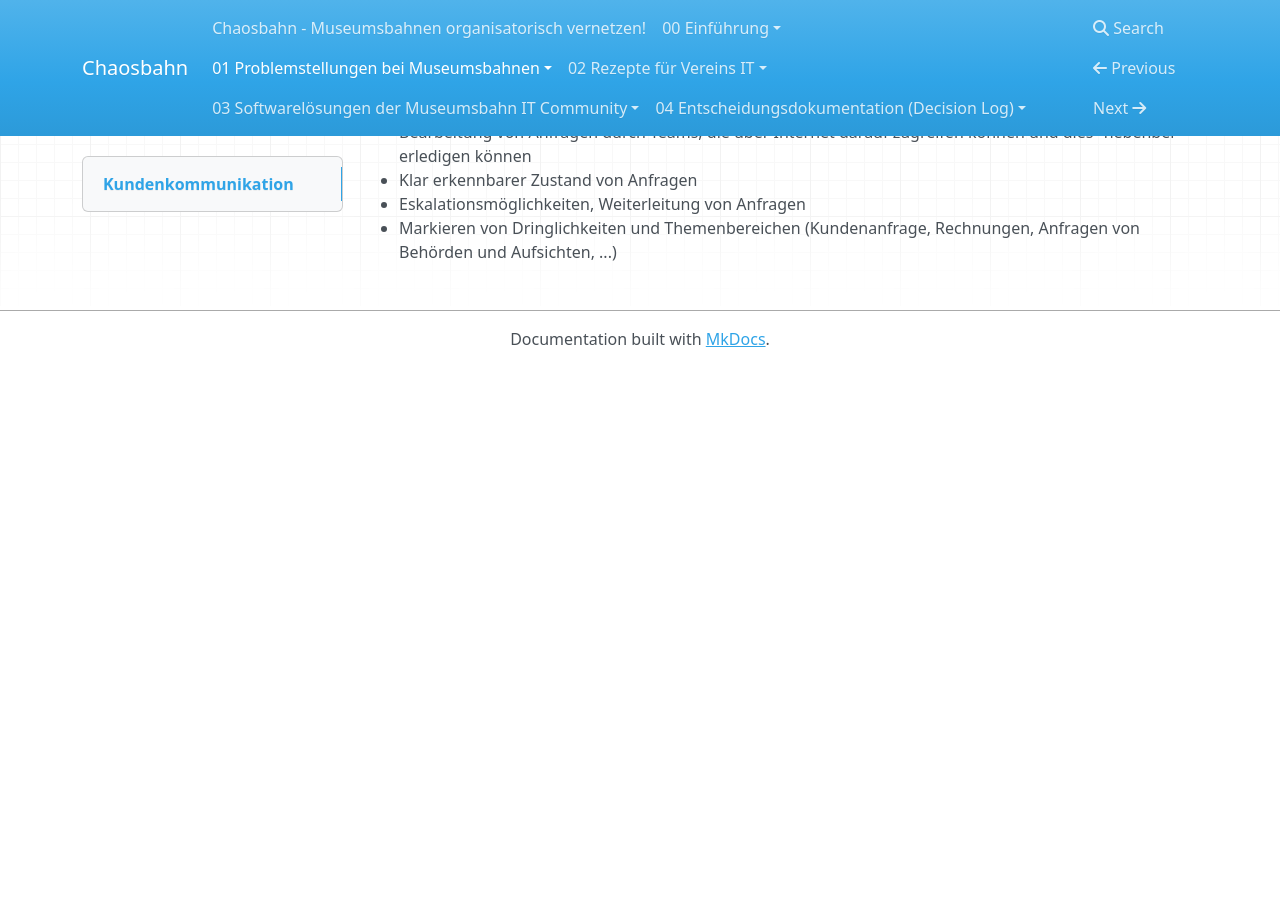
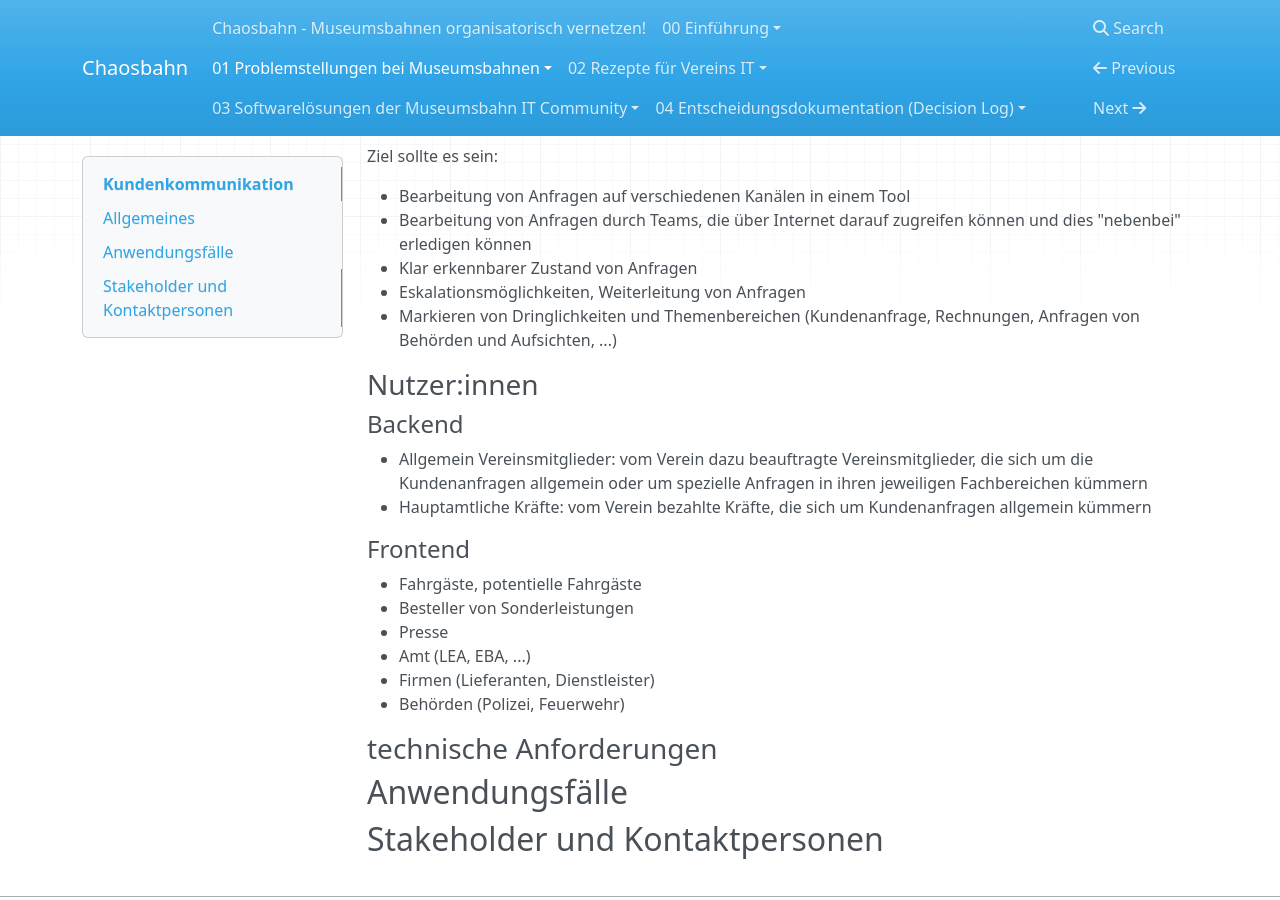
Before and after one commit to museumsbahn-it-community/museumsbahn-knowledgebase, an MkDocs documentation site: the page built from docs/01 Problemstellungen bei Museumsbahnen/04 Kundenkommunikation/00 Problembeschreibung.md, in a window 1280 px wide and 900 px high, scrolled down 574 px. Built offline with MkDocs 1.6.1, drawn with Linux system fonts in a browser that asks for light colours; nearby versions of some CDN libraries; before the commit the page ends 941 px from its top, so only the background shows below that; some of the changed text lies outside the part shown.

Commit message:
Beschr. Kundenkommunikation an Template angepasst

```diff
--- a/docs/01 Problemstellungen bei Museumsbahnen/04 Kundenkommunikation/problem.md
+++ b/docs/01 Problemstellungen bei Museumsbahnen/04 Kundenkommunikation/00 Problembeschreibung.md
@@ -1,4 +1,6 @@
 # Kundenkommunikation
+## Allgemeines
+### Problemstellung
 
 Museumsbahnen bekommen Anfragen über verschiedene Kanäle. Der typische Museumsbahn-Kunde ist eher nicht "digital native". Anfragen kommen unter anderem über:
 
@@ -21,3 +23,22 @@ Ziel sollte es sein:
  * Klar erkennbarer Zustand von Anfragen
  * Eskalationsmöglichkeiten, Weiterleitung von Anfragen
  * Markieren von Dringlichkeiten und Themenbereichen (Kundenanfrage, Rechnungen, Anfragen von Behörden und Aufsichten, ...)
+
+### Nutzer:innen
+#### Backend
+* Allgemein Vereinsmitglieder: vom Verein dazu beauftragte Vereinsmitglieder, die sich um die Kundenanfragen allgemein oder um spezielle Anfragen in ihren jeweiligen Fachbereichen kümmern
+* Hauptamtliche Kräfte: vom Verein bezahlte Kräfte, die sich um Kundenanfragen allgemein kümmern
+
+#### Frontend
+* Fahrgäste, potentielle Fahrgäste
+* Besteller von Sonderleistungen
+* Presse
+* Amt (LEA, EBA, ...)
+* Firmen (Lieferanten, Dienstleister)
+* Behörden (Polizei, Feuerwehr)
+
+### technische Anforderungen
+
+## Anwendungsfälle
+
+## Stakeholder und Kontaktpersonen
```
